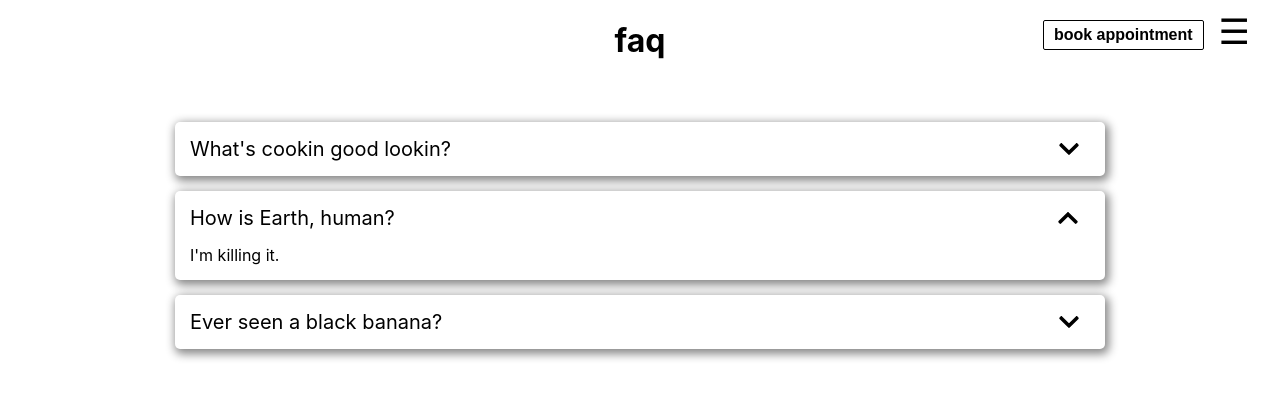
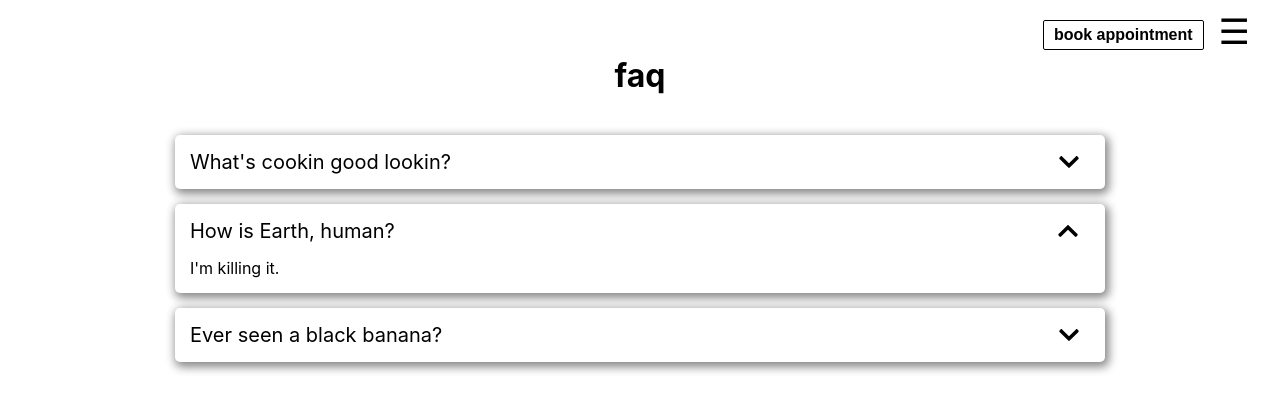
Before and after one commit to rheal3/curly-sniffle, a React (Create React App) app: page /faq in a window 1280 px wide. Shown: the top 412 px of the page. Built offline with nearby package versions, Linux system fonts and the light colour scheme; no server answers.

Commit message:
adjusted margins so not interfering with nav bar

```diff
--- a/src/FAQ/Page.js
+++ b/src/FAQ/Page.js
@@ -8,6 +8,13 @@ const FAQSContainer = styled.div`
     max-width: 75vw;
     margin: 0 auto;
     padding: 25px;
+`
+
+const FAQContainer = styled.div`
+    .header h1 {
+        margin-top: 56px;
+        margin-bottom: 0px;
+    }
 `
 
 const FAQ = () => {
@@ -24,7 +31,7 @@ const FAQ = () => {
         }))
     }
     return (
-        <div>
+        <FAQContainer>
             <div className="header">
                 <h1>faq</h1>
             </div>
@@ -33,7 +40,7 @@ const FAQ = () => {
                     <FAQCard faq={faq} index={i} toggleFAQ={toggleFAQ}/>
                 ))}
             </FAQSContainer>
-        </div>
+        </FAQContainer>
     )
 }
 
--- a/src/Home/Page.js
+++ b/src/Home/Page.js
@@ -1,7 +1,16 @@
+import styled from 'styled-components'
+
+const HomePageContainer = styled.div`
+    h1 {
+        margin-top: 56px;
+        margin-bottom: 0px;
+    }
+`
+
 const HomePage = () =>
-    <div>
+    <HomePageContainer>
         <h1>Home</h1>
         <h2>Details that are important</h2>
-    </div>
+    </HomePageContainer>
 
 export default HomePage
--- a/src/Services/Page.js
+++ b/src/Services/Page.js
@@ -66,7 +66,7 @@ const ServiceCard = ({price, title, length}) =>
 
 const ServicesContainer = styled.div`
     /* background: #0091AD; */
-    background: url("https://www.parlourvt.com/uploads/b/71386660-3fa2-11ea-8b02-5116966810d1/_T7A6742.jpg") no-repeat center center fixed;
+    /* background: url("https://www.parlourvt.com/uploads/b/71386660-3fa2-11ea-8b02-5116966810d1/_T7A6742.jpg") no-repeat center center fixed;  */
     height: 100vh;
     -webkit-background-size: cover;
     -moz-background-size: cover;
@@ -78,6 +78,8 @@ const ServicesContainer = styled.div`
         margin-top: 32px;
         text-align: center;
         position: absolute;
+        margin-top: 56px;
+        margin-bottom: 0px;
     }
 `
 
```
